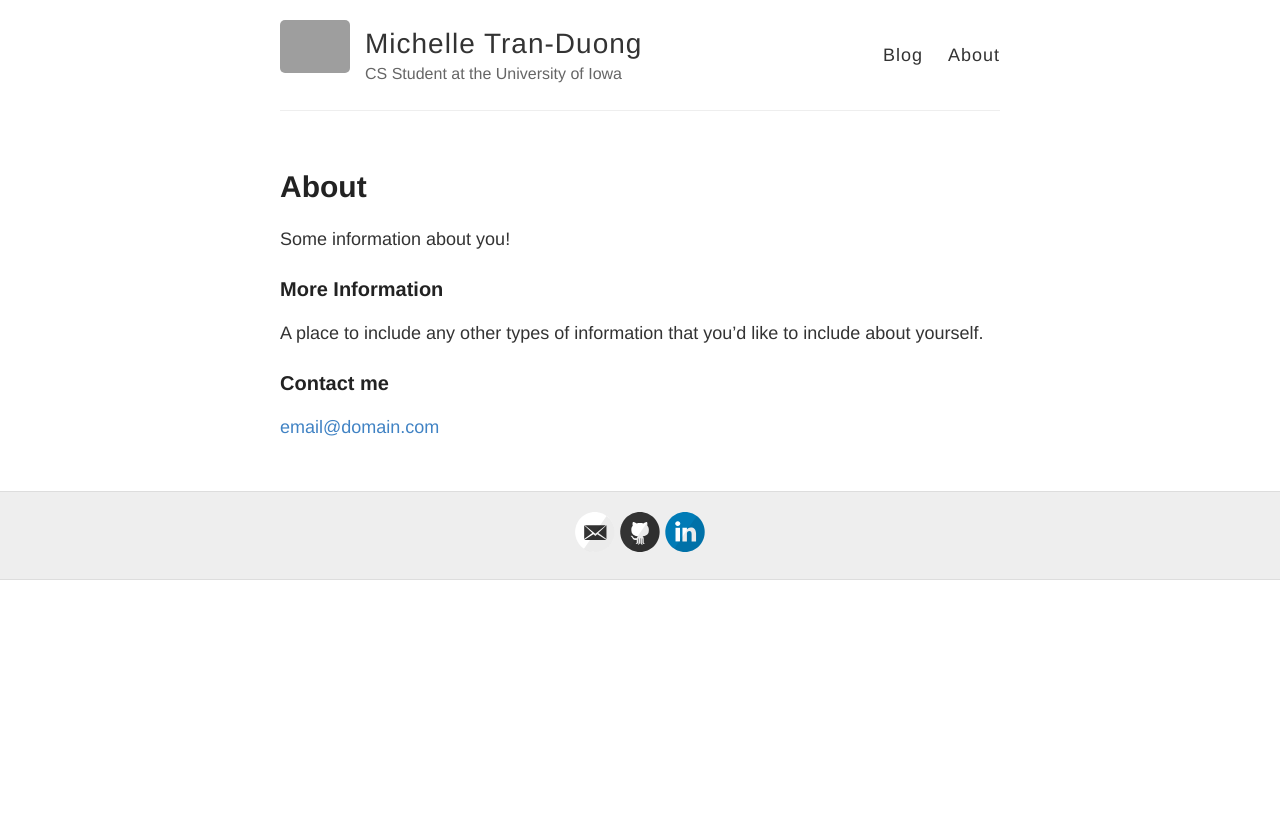
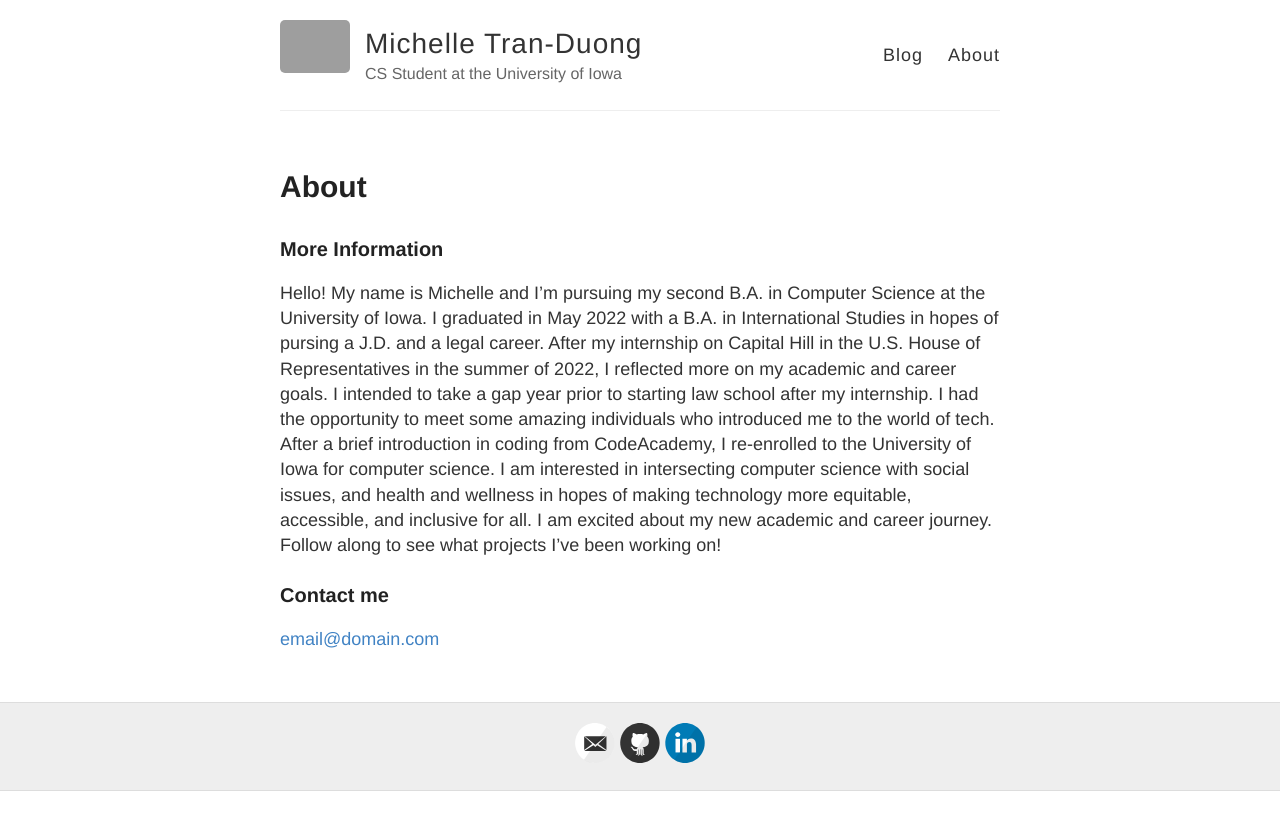
Before and after one commit to mahsheu/mahsheu.github.io, a Jekyll site: the page built from about.md, in a window 1280 px wide. Shown: the top 830 px of the page. Built offline with Jekyll 4.4.1, drawn with Linux system fonts in a browser that asks for light colours; grey boxes are pictures that could not be loaded.

Commit message:
about me info

```diff
--- a/about.md
+++ b/about.md
@@ -4,12 +4,10 @@ title: About
 permalink: /about/
 ---
 
-Some information about you!
-
 ### More Information
 
-A place to include any other types of information that you'd like to include about yourself.
+Hello! My name is Michelle and I'm pursuing my second B.A. in Computer Science at the University of Iowa. I graduated in May 2022 with a B.A. in International Studies in hopes of pursing a J.D. and a legal career. After my internship on Capital Hill in the U.S. House of Representatives in the summer of 2022, I reflected more on my academic and career goals. I intended to take a gap year prior to starting law school after my internship. I had the opportunity to meet some amazing individuals who introduced me to the world of tech. After a brief introduction in coding from CodeAcademy, I re-enrolled to the University of Iowa for computer science. I am interested in intersecting computer science with social issues, and health and wellness in hopes of making technology more equitable, accessible, and inclusive for all. I am excited about my new academic and career journey. Follow along to see what projects I've been working on!
 
 ### Contact me
 
-[email@domain.com](mailto:email@domain.com)
+[email@domain.com](mailto:michelle-tran-duong@uiowa.edu)
```
Also changed, not shown: 1 other file.
